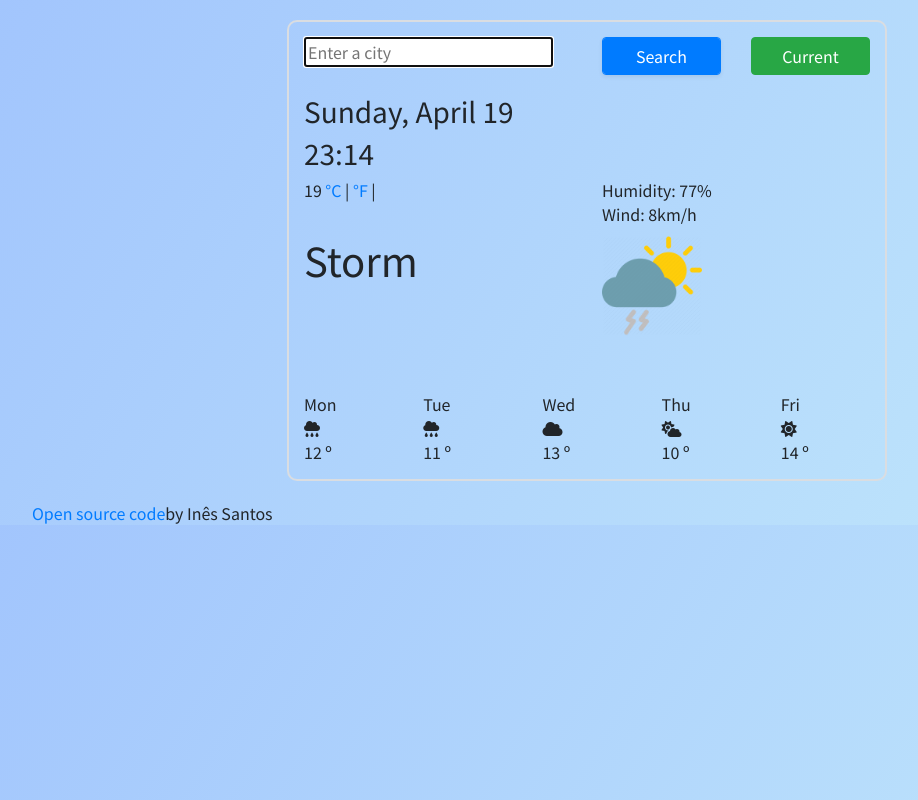
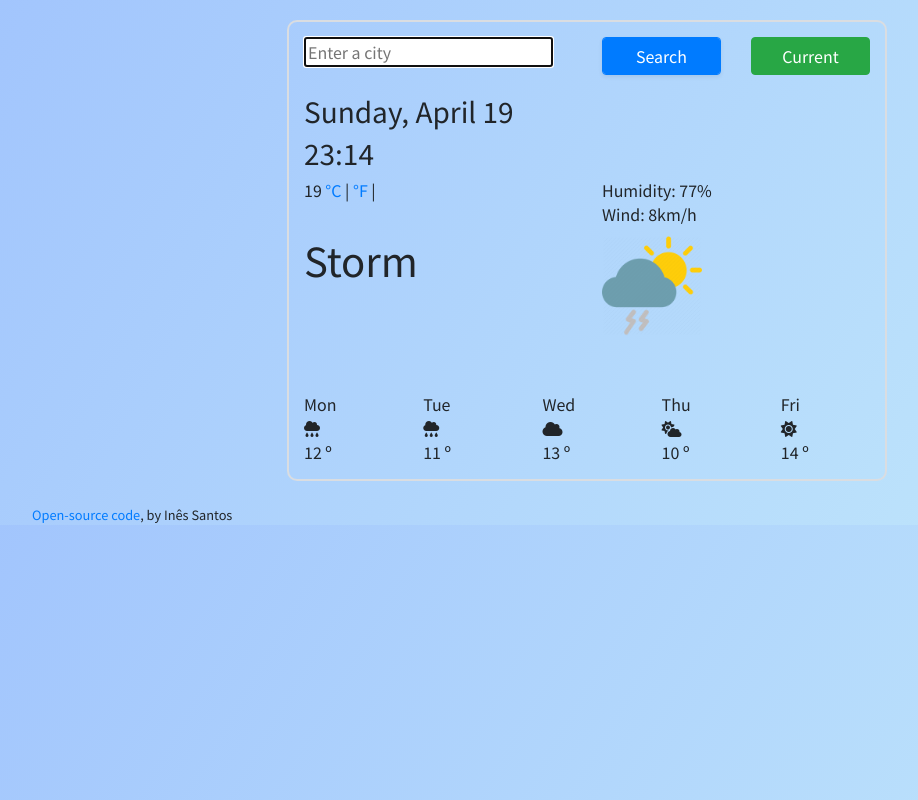
Before and after one commit to inesacsantos/my-weather-app, a plain HTML site: page index.html in a window 1280 px wide. Shown: the whole page, without its empty margins (53-971 px from the left). Drawn offline with nearby package versions, Linux system fonts and the light colour scheme; no server answers.

Commit message:
Edited open source code link

```diff
--- a/index.html
+++ b/index.html
@@ -159,11 +159,13 @@
           </div>
         </div>
       </div>
-      <a
-        href="https://github.com/inesacsantos/my-weather-app"
-        id="open-source-code"
-        >Open source code</a
-      ><span>by Inês Santos</span>
+      <small>
+        <a
+          href="https://github.com/inesacsantos/my-weather-app"
+          id="open-source-code"
+          >Open-source code</a
+        >, by Inês Santos
+      </small>
     </div>
     <script src="src/index.js"></script>
   </body>
```
